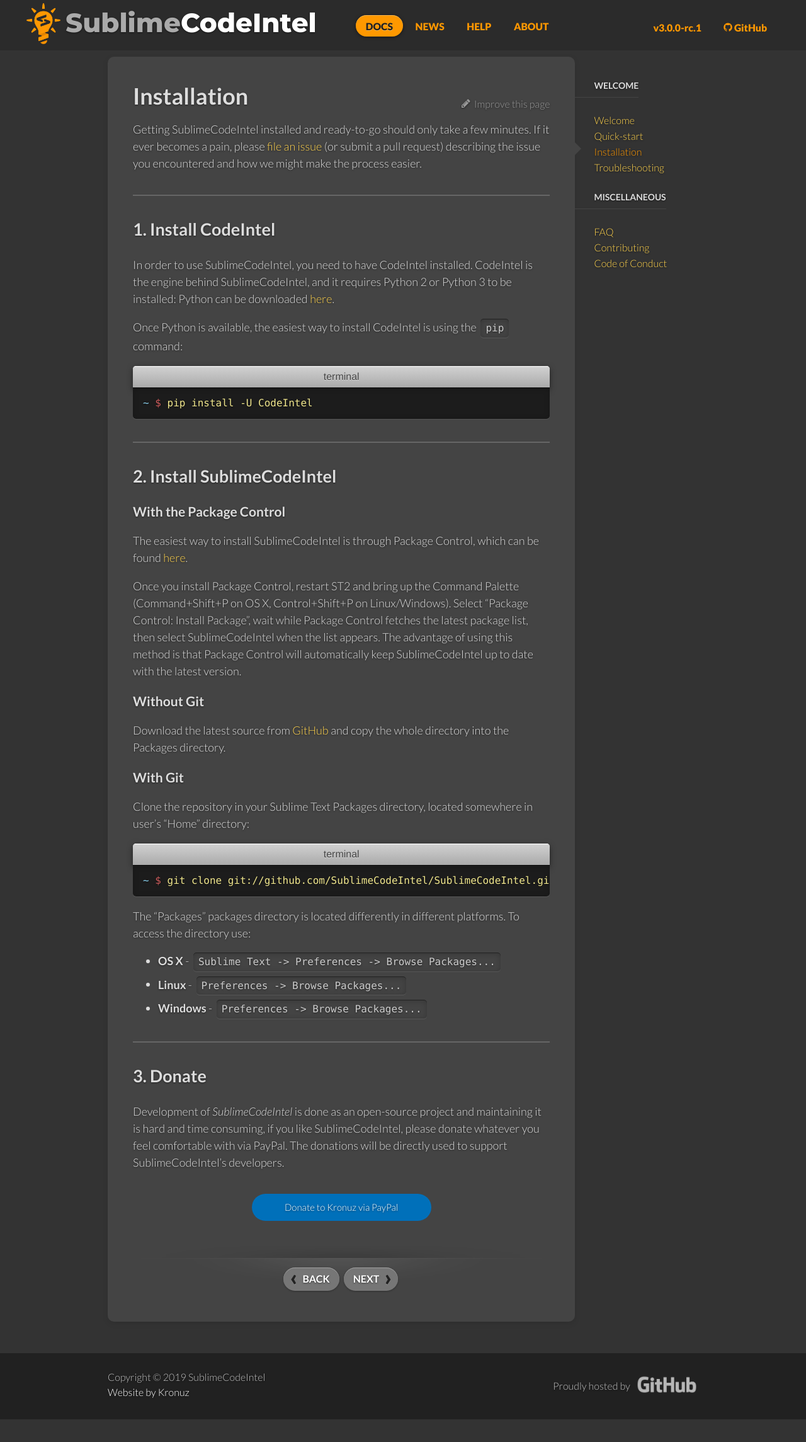
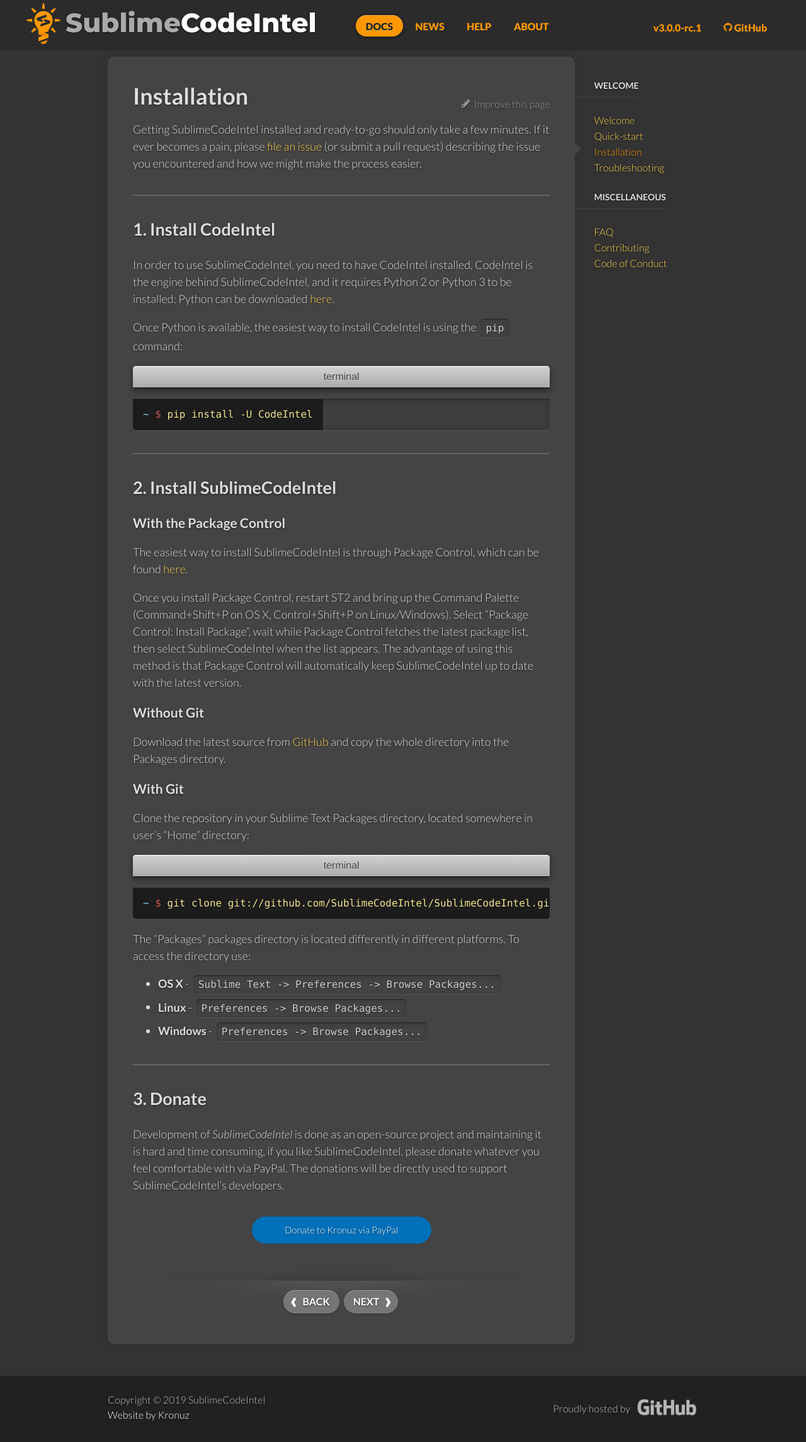
Before and after one commit to SublimeCodeIntel/SublimeCodeIntel.github.io, a Jekyll site: the page built from _docs/installation.md, in a window 1280 px wide. Shown: the whole page at 63% size. Built offline with Jekyll 4.4.1, drawn with Linux system fonts in a browser that asks for light colours; comment, search, counter and statistics services are not loaded; before the commit the page ends 2253 px from its top, so only the background shows below that.

Commit message:
Tweaks in styles

```diff
--- a/_sass/_style.scss
+++ b/_sass/_style.scss
@@ -479,7 +479,7 @@
 	.next:after,
 	.prev:before {
 		font-size: 36px;
-		color: #222;
+		color: #fff;
 		font-weight: 900;
 		text-shadow: 0 1px 0 rgba(255,255,255,.2);
 		position: absolute;
@@ -649,7 +649,8 @@
 	pre, code { font-size: 16px; }
 }
 
-.highlight,
+div.highlight,
+figure.highlight,
 p > pre,
 p > code,
 p > nobr > code,
@@ -688,7 +689,8 @@
 	code { background: none; }
 }
 
-.highlight {
+div.highlight,
+figure.highlight {
 	background-color: rgba(0,0,0,.1);
 	margin: 1em 0;
 	width: 100%;
@@ -1093,7 +1095,8 @@
 		@include border-radius(5px 5px 0 0);
 		@include box-shadow(0 3px 10px rgba(0,0,0,.5));
 	}
-	.highlight {
+	div.highlight,
+	figure.highlight {
 		@include border-radius(0 0 5px 5px);
 	}
 	pre.highlight {
```
